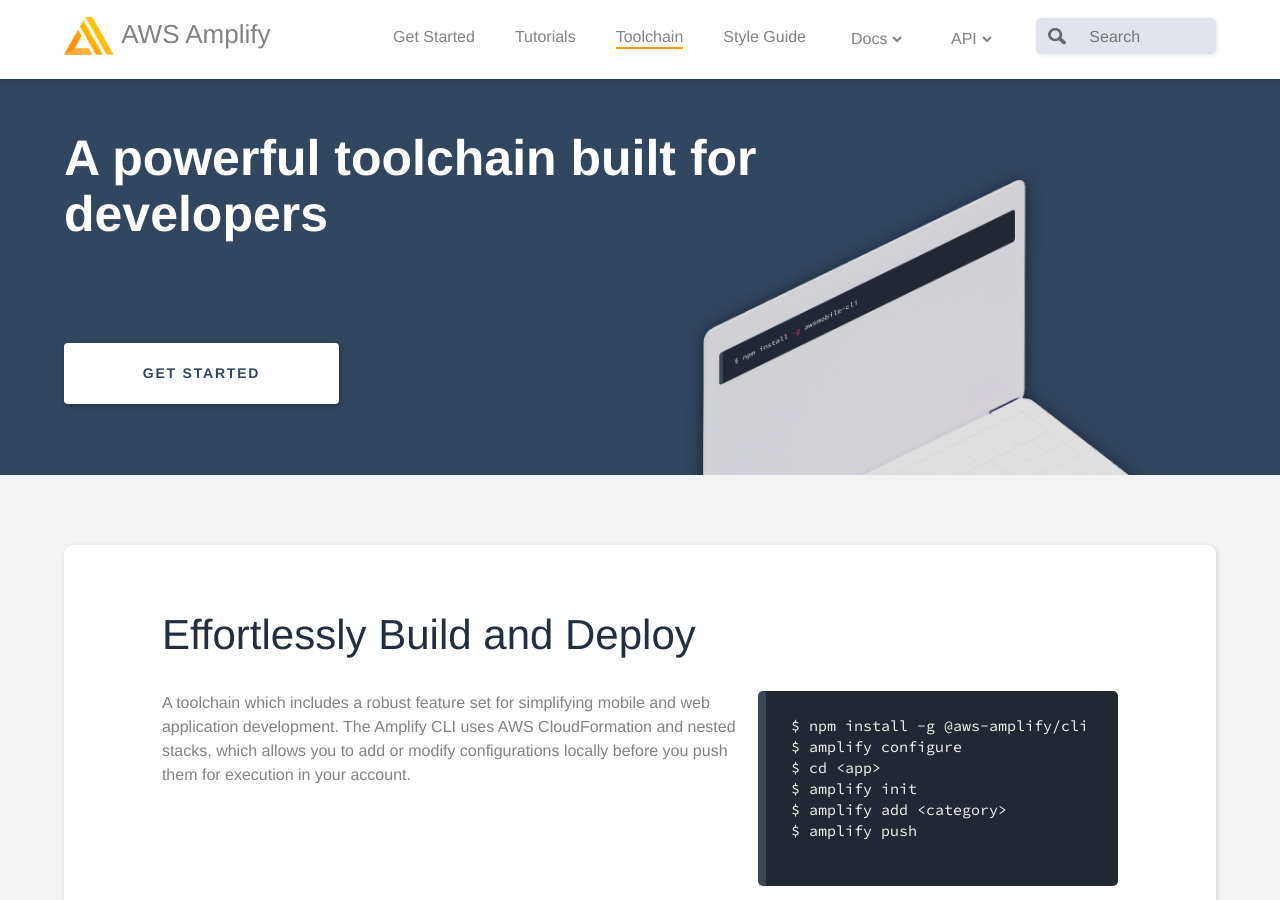
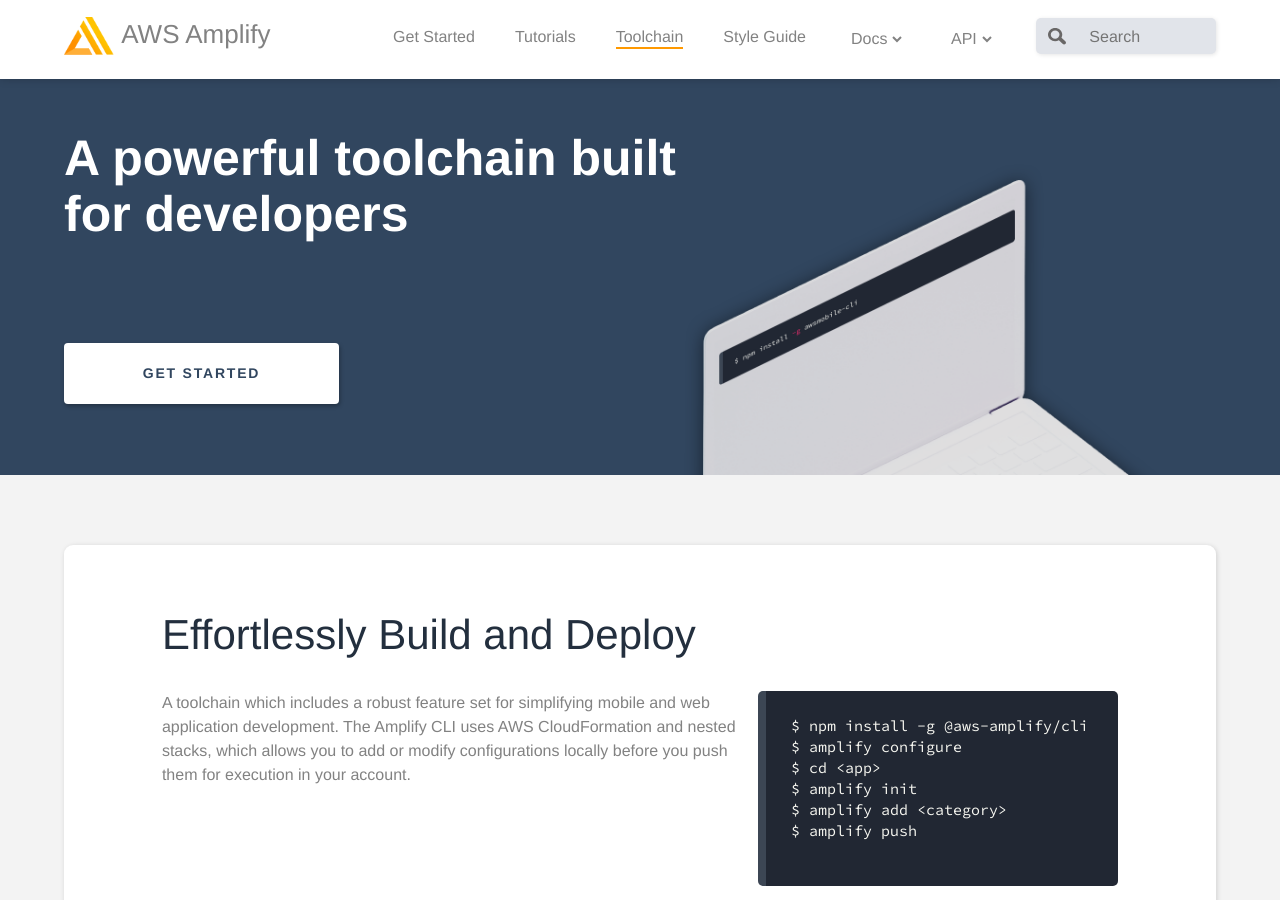
Before and after one commit to tommypraeger/tommypraeger.github.io, a Jekyll site: the page built from media/toolchain.md, in a window 1280 px wide and 900 px high. Built offline with Jekyll 4.4.1, drawn with Linux system fonts in a browser that asks for light colours; some web fonts are replaced; comment, search, counter and statistics services are not loaded.

Commit message:
toolchain page title update

```diff
--- a/amplify-theme/_layouts/toolchain.html
+++ b/amplify-theme/_layouts/toolchain.html
@@ -8,7 +8,7 @@
 		<div class="hero-subheader dark">
 			<div class="container homepage-header">
 				<div class="row">
-					<div class="col-md-8 toolchain-header">
+					<div class="col-md-7 toolchain-header">
 						<div class="align-container" data-mh>
 							<div class="align-inner">
                                 <h1 class="hero-subheader__title">A powerful toolchain built for developers</h1>
```
